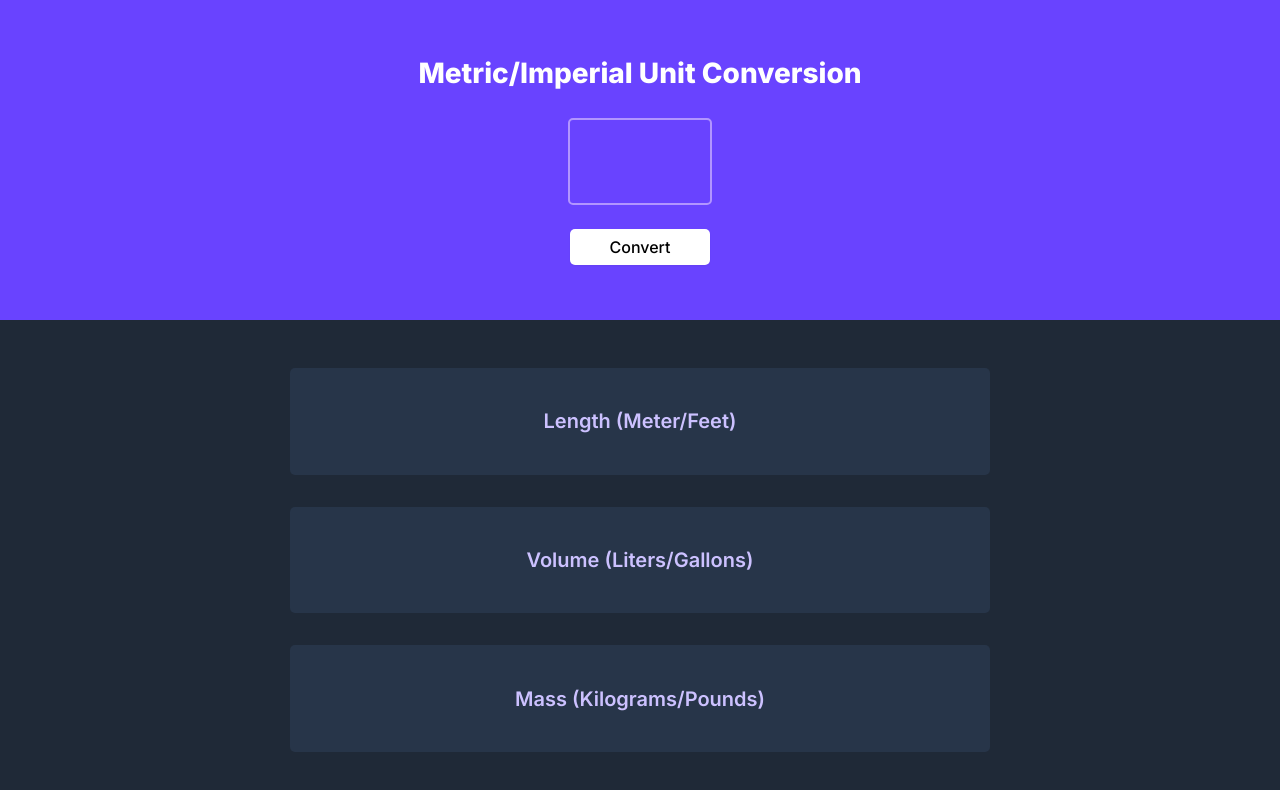
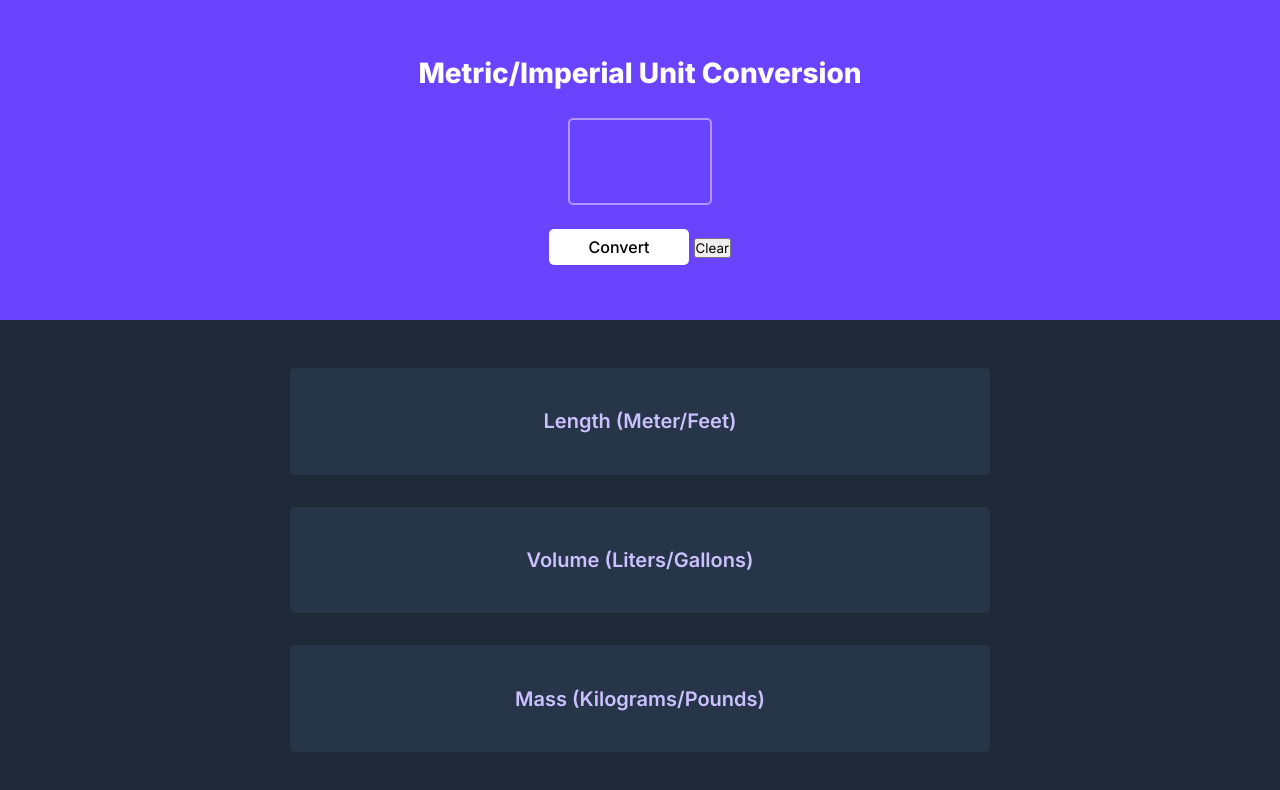
Before and after one commit to irishmicoletcando/unit-converter, a plain HTML site: page index.html in a window 1280 px wide. Drawn offline with Linux system fonts and the light colour scheme.

Commit message:
Add div container for both buttons in input field

```diff
--- a/index.html
+++ b/index.html
@@ -13,7 +13,10 @@
     <div class="input-div">
       <p>Metric/Imperial Unit Conversion</p>
       <input type="text" name="number-to-be-converted" id="number-to-be-converted"/>
-      <button id="convert-btn">Convert</button>
+      <div class="buttons">
+        <button id="convert-btn">Convert</button>
+        <button id="clear-btn">Clear</button>
+      </div>
     </div>
     <!-- input field end -->
 
```
